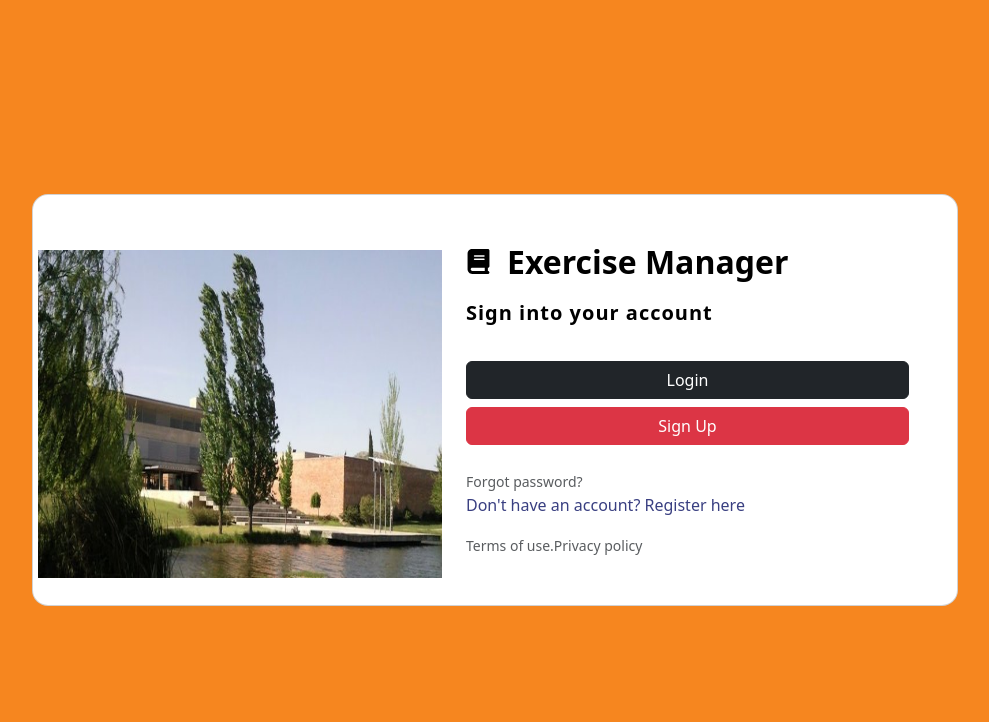
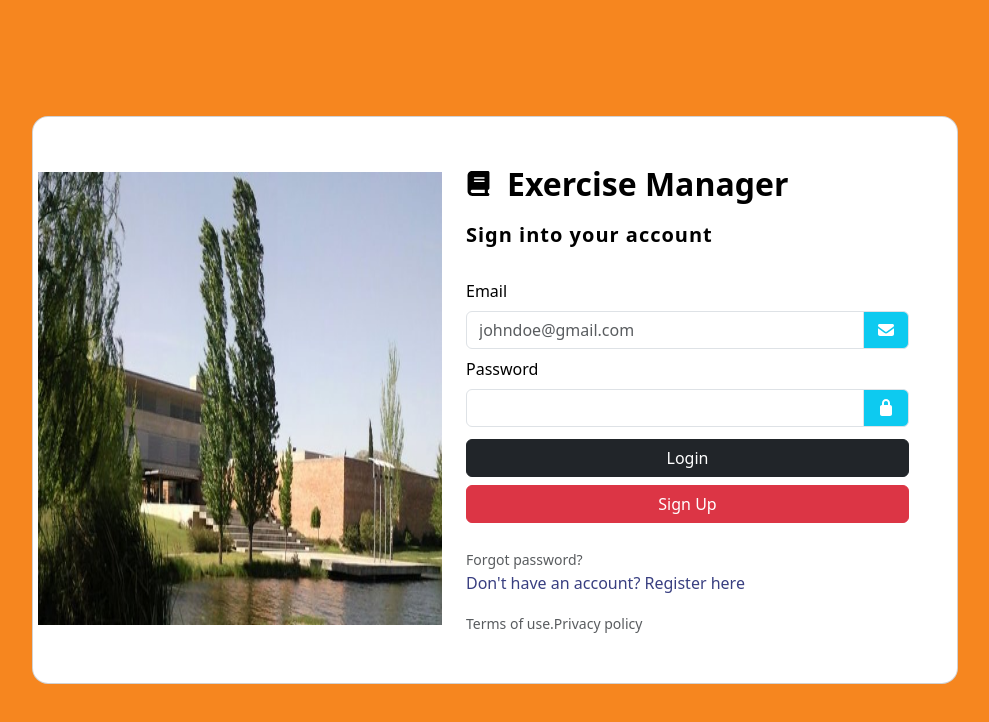
Before and after one commit to nuno-matos/projeto-es-202526frontend, a React (Vite) app: page / in a window 1280 px wide. Shown: the top 722 px of the page, without its empty margins (145-1134 px from the left). Built offline with nearby package versions, Linux system fonts and the light colour scheme.

Commit message:
feat: add input fields to the LoginForm

```diff
--- a/package.json
+++ b/package.json
@@ -10,6 +10,11 @@
     "preview": "vite preview"
   },
   "dependencies": {
+    "@fortawesome/fontawesome-svg-core": "^7.1.0",
+    "@fortawesome/free-brands-svg-icons": "^7.1.0",
+    "@fortawesome/free-regular-svg-icons": "^7.1.0",
+    "@fortawesome/free-solid-svg-icons": "^7.1.0",
+    "@fortawesome/react-fontawesome": "^3.1.1",
     "bootstrap": "^5.3.8",
     "react": "^19.2.0",
     "react-dom": "^19.2.0"
--- a/src/components/loginLayout/LoginForm.jsx
+++ b/src/components/loginLayout/LoginForm.jsx
@@ -1,7 +1,9 @@
 import './LoginForm.css'
+import { FontAwesomeIcon } from '@fortawesome/react-fontawesome'
+import { faEnvelope, faLock } from '@fortawesome/free-solid-svg-icons'
 
 function LoginForm() {
-    return   <div class="container py-5 h-100">
+    return <div class="container py-5 h-100">
                 <div class="row d-flex justify-content-center align-items-center h-100">
                     <div class="col col-xl-10">
                         <div class="card">
@@ -14,7 +16,28 @@ function LoginForm() {
                                         <form>
                                             <div class="d-flex align-items-center mb-3 pb-1"><img src="src\assets\logo.svg" style={{ height: '25px', width: '25px' }} /><span class="h2 fw-bold mb-0 ms-3">Exercise Manager</span></div>
                                             <h5 class="fw-bold mb-3 pb-3" style={{ letterSpacing: '1px' }}>Sign into your account</h5>
-
+                                            <div class="input-wrapper form-outline mb-2">
+                                                <label class="form-label" for="email">Email</label>
+                                                <div class="input-content input-group flex-nowrap">
+                                                    <input class="form-control" type="email" placeholder="johndoe@gmail.com" />
+                                                    <div class="icon input-group-text bg-info text-white">
+                                                        <span>
+                                                            <FontAwesomeIcon icon={faEnvelope} />
+                                                        </span>
+                                                    </div>
+                                                </div>
+                                            </div>
+                                            <div class="input-wrapper form-outline mb-2">
+                                                <label class="form-label" for="password">Password</label>
+                                                <div class="input-content input-group flex-nowrap">
+                                                    <input class="form-control" type="password" placeholder="" />
+                                                    <div class="icon input-group-text bg-info text-white">
+                                                        <span>
+                                                            <FontAwesomeIcon icon={faLock} />
+                                                        </span>
+                                                    </div>
+                                                </div>
+                                            </div>
                                             <div class="pt-1 mb-4 d-grid gap-2"><button type="button" class="btn btn-dark btn-block">Login</button><button type="button" class="btn btn-danger btn-block">Sign Up</button></div>
                                         </form>
                                         <a href="#!" class="small text-muted">Forgot password?</a>
```
Also changed, not shown: 1 other file (tests, documents, lock files or other folders).
